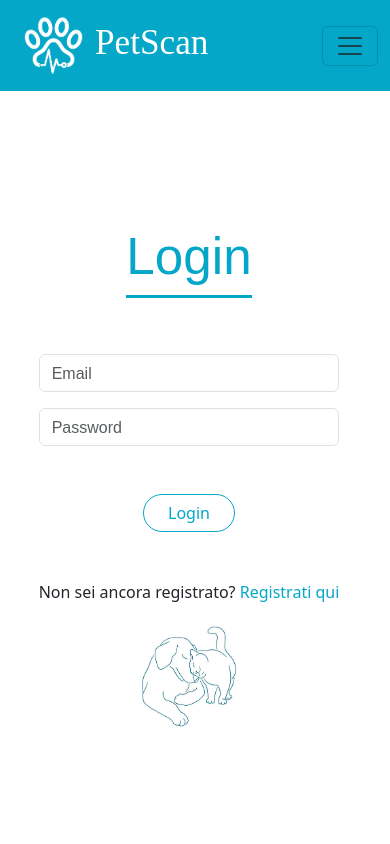
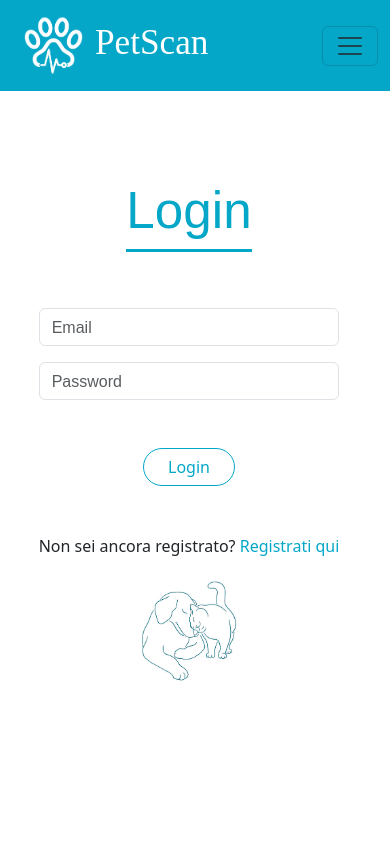
Before and after one commit to ariannaal/PetScan_frontend, a React (Vite) app in the folder petscan/: page /auth/login in a window 390 px wide. Shown: the top 844 px of the page. Built offline with nearby package versions, Linux system fonts and the light colour scheme; a web font is replaced by a local one.

Commit message:
fixes style

```diff
--- a/petscan/src/App.css
+++ b/petscan/src/App.css
@@ -550,7 +550,7 @@
   }
 
   .height-login {
-    height: 75% !important;
+    height: 75vh;
   }
 
 }
--- a/petscan/src/components/Login.jsx
+++ b/petscan/src/components/Login.jsx
@@ -54,11 +54,11 @@ const Login = () => {
     return (
         <>
             <div className="login-container">
-                <Row className="h-100 height-login">
+                <Row className="h-100">
                     <Col md={3} lg={5} className="d-flex align-items-center justify-content-center blue-background">
                     </Col>
                     <Col md={9} lg={7} className="d-flex justify-content-center white-background">
-                        <div className="d-flex flex-column align-items-center position-relative">
+                        <div className="d-flex flex-column align-items-center position-relative height-login">
                             <h1 className="login-title">
                                 Login
                                 <span className="underline"></span>
```
